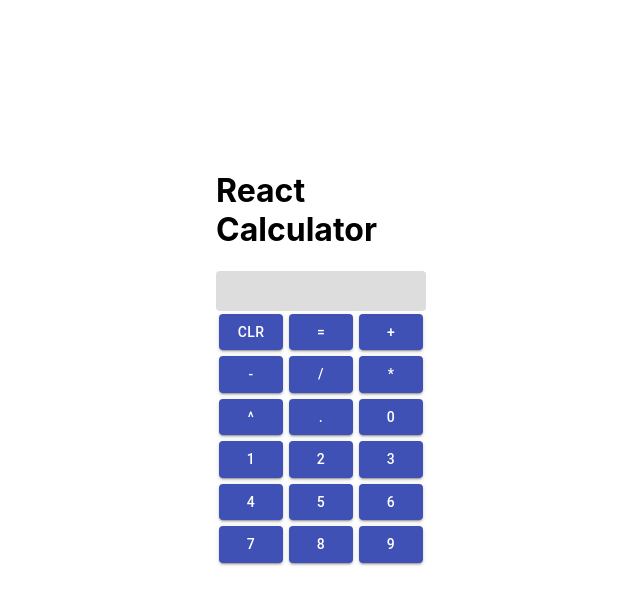
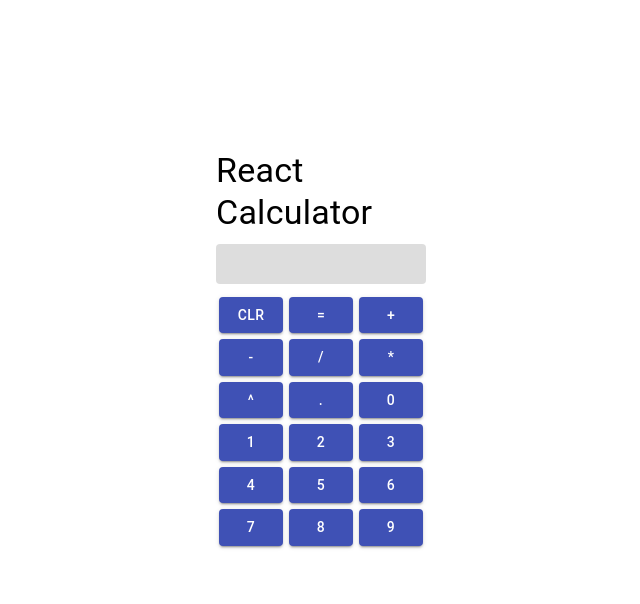
Before and after one commit to benzend/react-typescript-calculator, a React (Create React App) app: page / in a window 1280 px wide. Shown: the top 604 px of the page, without its empty margins (319-959 px from the left). Built offline with nearby package versions, Linux system fonts and the light colour scheme.

Commit message:
added styling

```diff
--- a/src/components/Calculator.tsx
+++ b/src/components/Calculator.tsx
@@ -1,5 +1,5 @@
 import { useEffect, useState } from "react";
-import { Grid } from "@material-ui/core";
+import { Grid, Typography } from "@material-ui/core";
 import numeral from "numeral";
 
 import Operation from "./Operation";
@@ -66,7 +66,9 @@
 
   return (
     <div>
-      <h1>React Calculator</h1>
+      <Typography variant="h4" component="h1">
+        React Calculator
+      </Typography>
       <Display
         currentDisplay={currentOperations}
         totalHistory={totalHistory}
--- a/src/layouts/CurrentDisplayLayout.tsx
+++ b/src/layouts/CurrentDisplayLayout.tsx
@@ -12,6 +12,7 @@
     display: "flex",
     justifyContent: "flex-start",
     alignItems: "center",
+    margin: "10px 0",
   },
   inner: {
     marginLeft: "3px",
```
Also changed, not shown: 1 other file (tests, documents, lock files or other folders).
